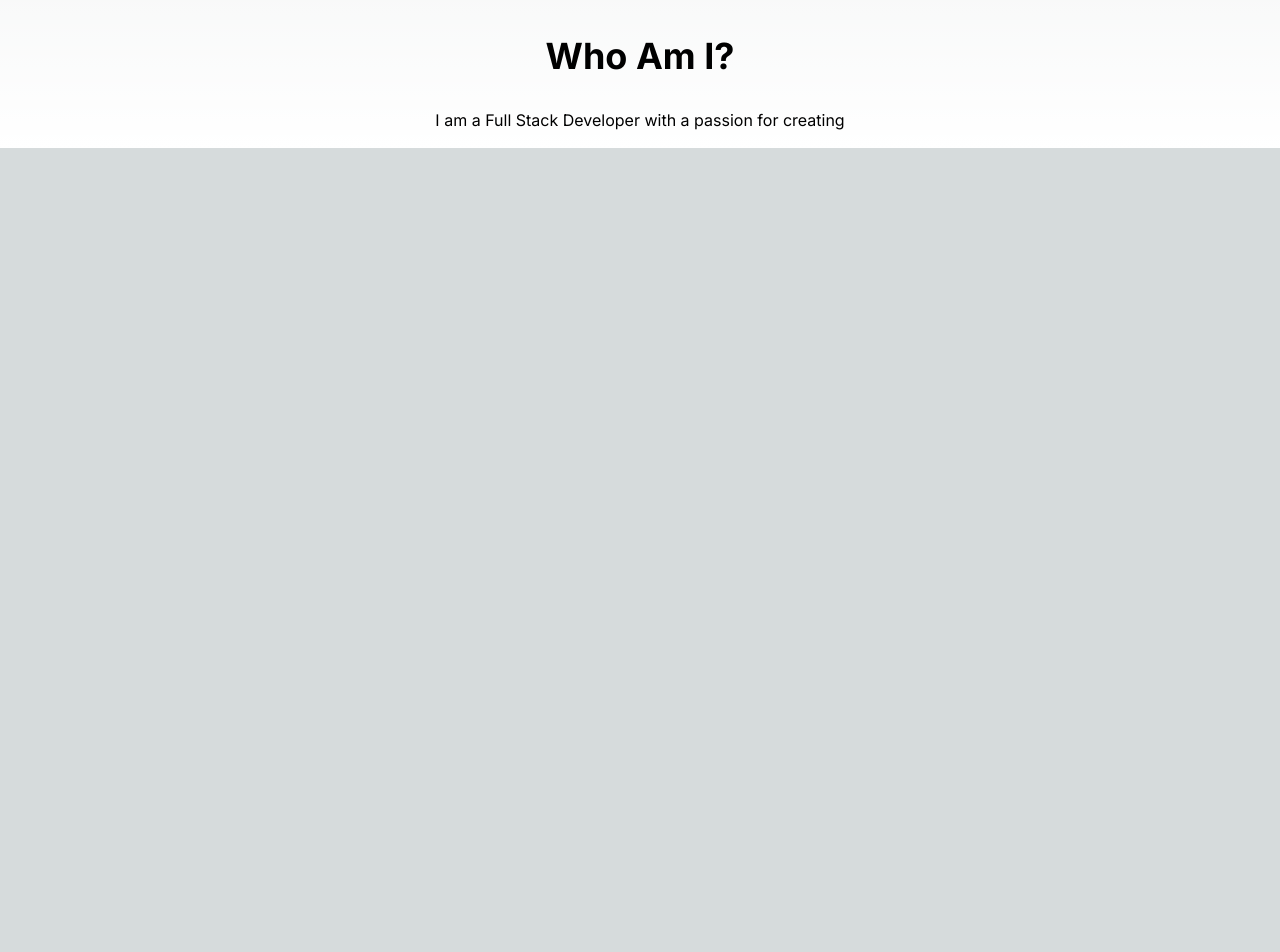
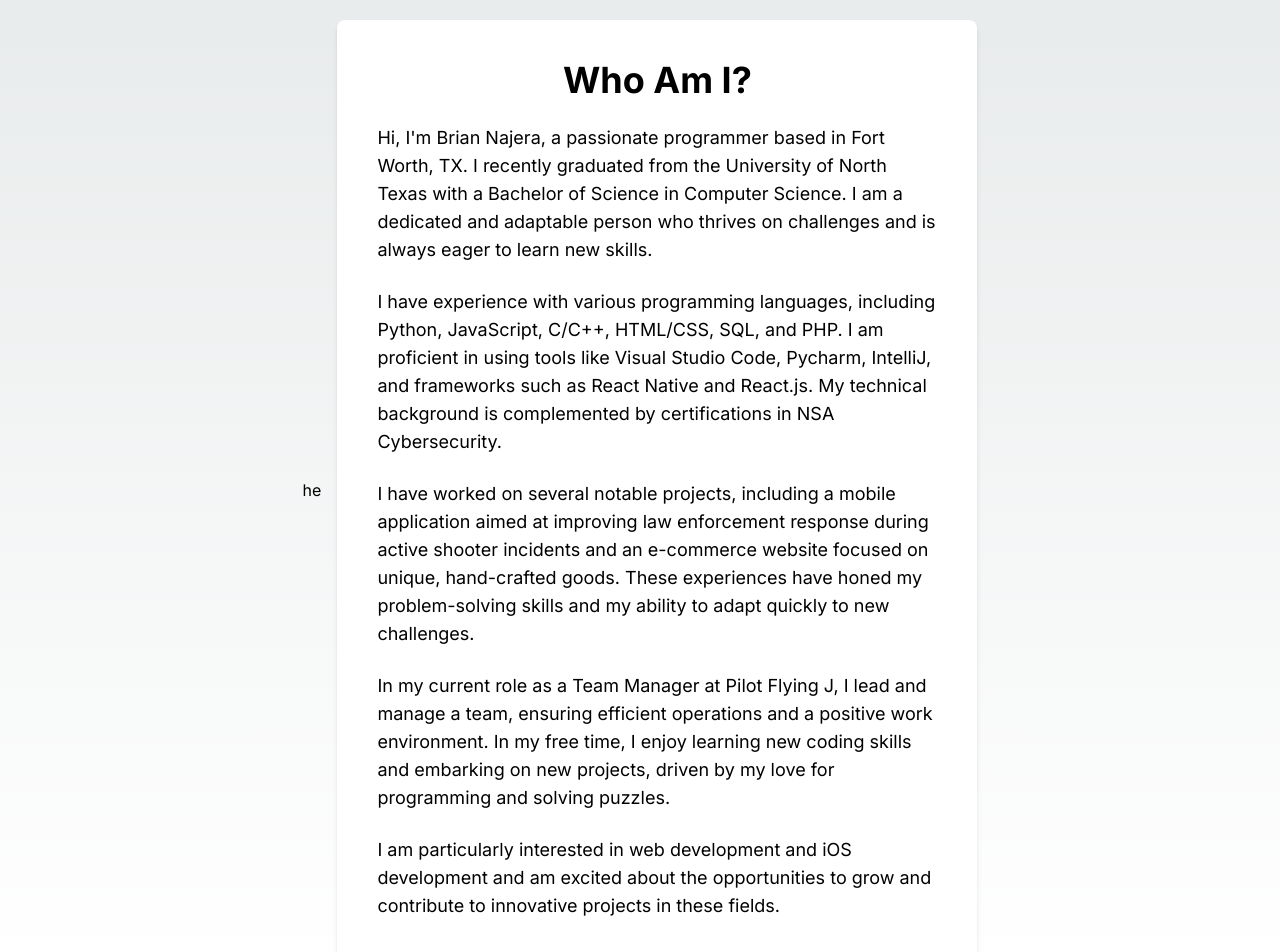
Before and after one commit to Brian121301/Web_Portfolio, a Next.js app in the folder portfolio/: page /home in a window 1280 px wide. Shown: the part 780-1732 px from the top of the page. Before the commit the page ends 928 px from the top, so only its background shows below. Built offline with nearby package versions, Linux system fonts and the light colour scheme.

Commit message:
added about me section

```diff
--- a/portfolio/src/app/home/page.js
+++ b/portfolio/src/app/home/page.js
@@ -16,11 +16,42 @@ const Home = () => {
                     />
                 </div>
             </div>
+            <div className="flex justify-center items-center space-x-4">
             <div>
-                <h1 className="text-4xl font-bold p-4 text-center">Who Am I?</h1>
-                <p className="text-center p-4">
-                    I am a Full Stack Developer with a passion for creating
-                </p>
+                he
+            </div>
+                <div className="w-1/2 bg-white p-10 shadow-md rounded-lg">
+                    <h1 className="text-4xl font-bold mb-6 text-center">Who Am I?</h1>
+                    <div className="text-lg space-y-6">
+                        <p>
+                            Hi, I'm Brian Najera, a passionate programmer based in Fort Worth, TX. I recently
+                            graduated from the University of North Texas with a Bachelor of Science in Computer
+                            Science. I am a dedicated and adaptable person who thrives on challenges and is always
+                            eager to learn new skills.
+                        </p>
+                        <p>
+                            I have experience with various programming languages, including Python, JavaScript, C/C++,
+                            HTML/CSS, SQL, and PHP. I am proficient in using tools like Visual Studio Code, Pycharm,
+                            IntelliJ, and frameworks such as React Native and React.js. My technical background is
+                            complemented by certifications in NSA Cybersecurity.
+                        </p>
+                        <p>
+                            I have worked on several notable projects, including a mobile application aimed at improving
+                            law enforcement response during active shooter incidents and an e-commerce website focused on unique,
+                            hand-crafted goods. These experiences have honed my problem-solving skills and my ability to adapt
+                            quickly to new challenges.
+                        </p>
+                        <p>
+                            In my current role as a Team Manager at Pilot Flying J, I lead and manage a team, ensuring
+                            efficient operations and a positive work environment. In my free time, I enjoy learning new
+                            coding skills and embarking on new projects, driven by my love for programming and solving puzzles.
+                        </p>
+                        <p>
+                            I am particularly interested in web development and iOS development and am excited about the
+                            opportunities to grow and contribute to innovative projects in these fields.
+                        </p>
+                    </div>
+                </div>
             </div>
         </div>
 
```
